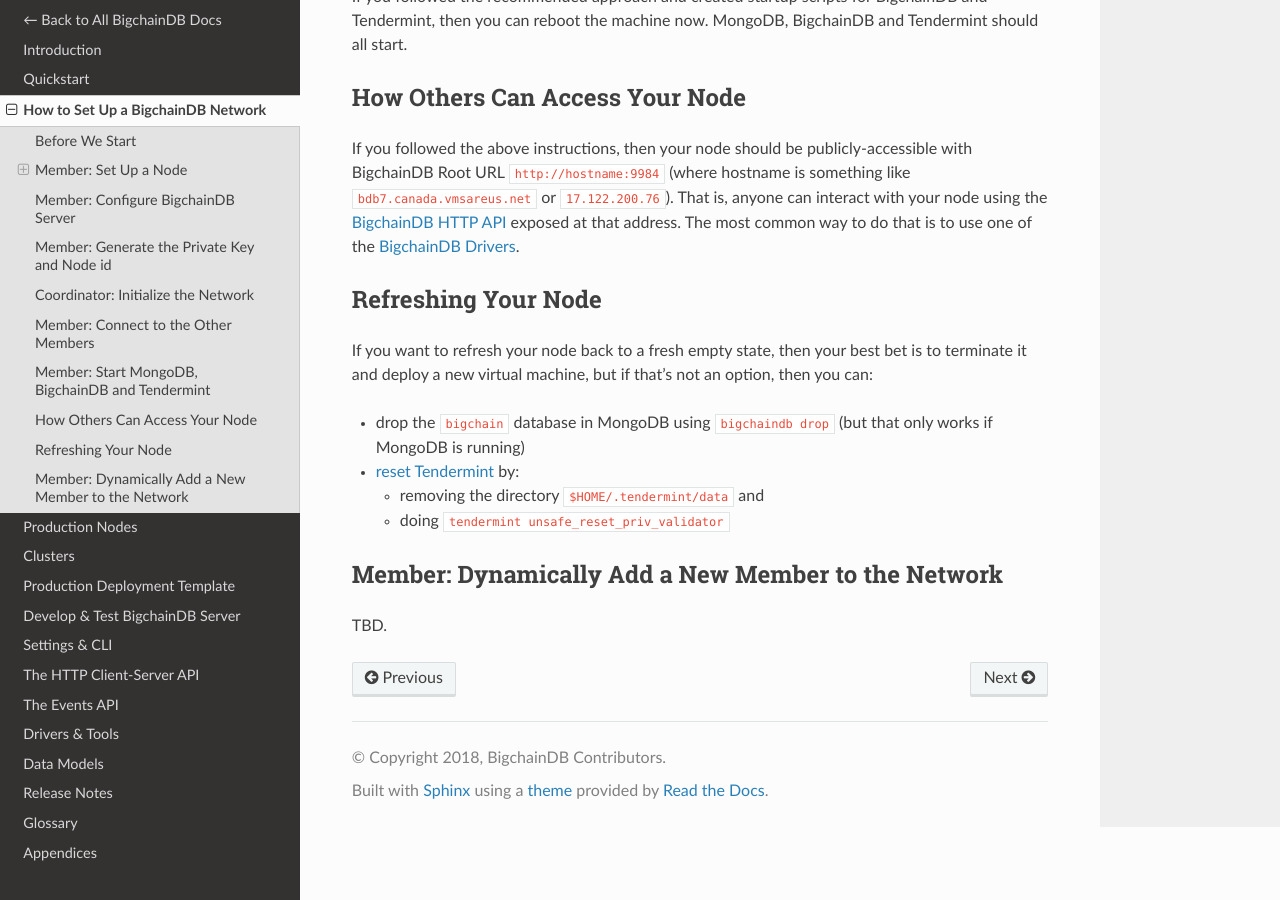
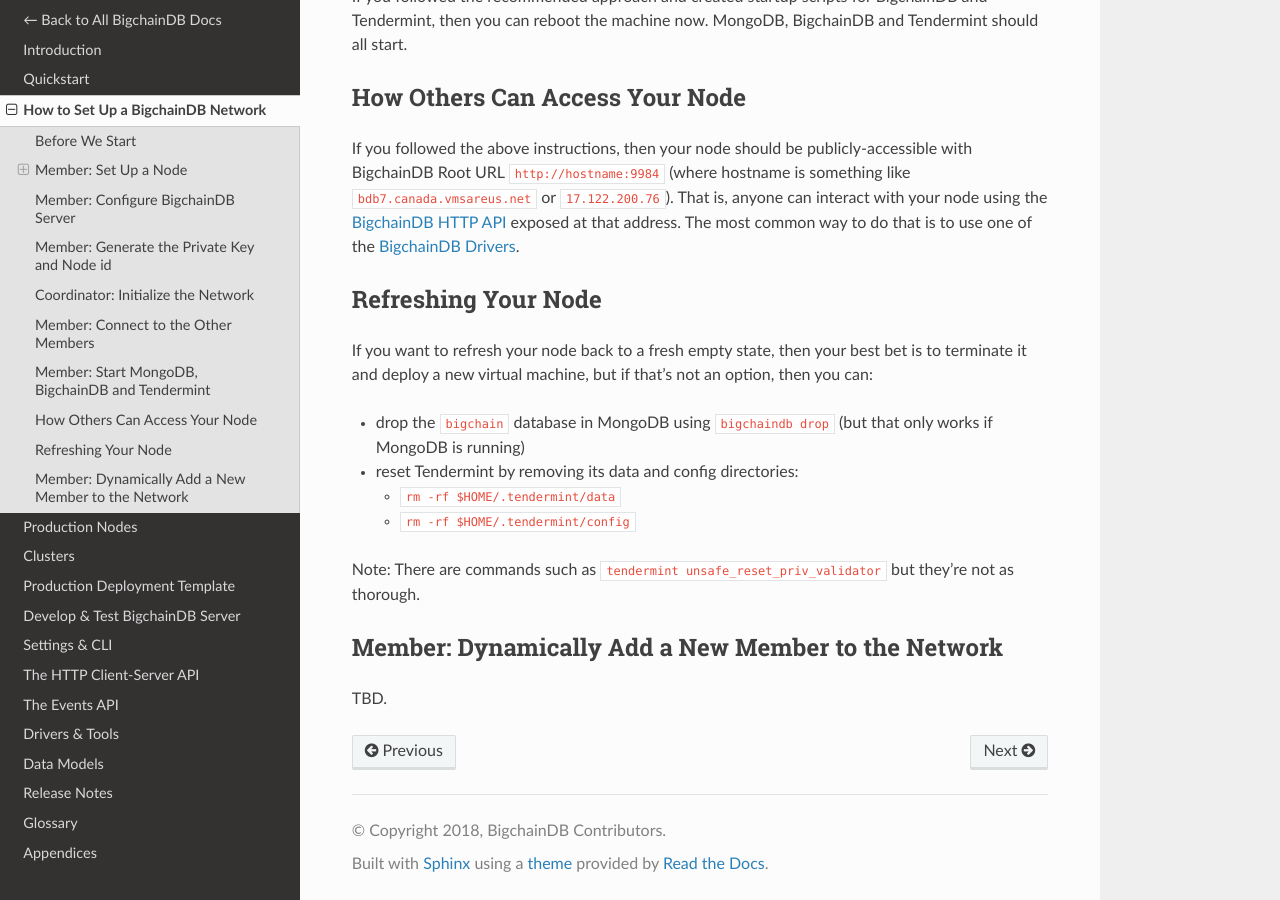
Before and after one commit to bigchaindb/bigchaindb, a Sphinx documentation site: the page built from docs/server/source/simple-network-setup.md, in a window 1280 px wide and 900 px high, scrolled down 6478 px. Built offline with Sphinx 7.4.7 and the Read the Docs theme 2.0.0, drawn with Linux system fonts in a browser that asks for light colours.

Commit message:
To reset Tendermint, just rm data & config dirs

```diff
--- a/docs/server/source/simple-network-setup.md
+++ b/docs/server/source/simple-network-setup.md
@@ -249,9 +249,11 @@
 If you want to refresh your node back to a fresh empty state, then your best bet is to terminate it and deploy a new virtual machine, but if that's not an option, then you can:
 
 - drop the `bigchain` database in MongoDB using `bigchaindb drop` (but that only works if MongoDB is running)
-- [reset Tendermint](https://tendermint.readthedocs.io/projects/tools/en/master/using-tendermint.html#reset) by:
-  - removing the directory `$HOME/.tendermint/data` and
-  - doing `tendermint unsafe_reset_priv_validator`
+- reset Tendermint by removing its data and config directories:
+  - `rm -rf $HOME/.tendermint/data`
+  - `rm -rf $HOME/.tendermint/config`
+
+Note: There are commands such as `tendermint unsafe_reset_priv_validator` but they're not as thorough.
 
 ## Member: Dynamically Add a New Member to the Network
 
```
